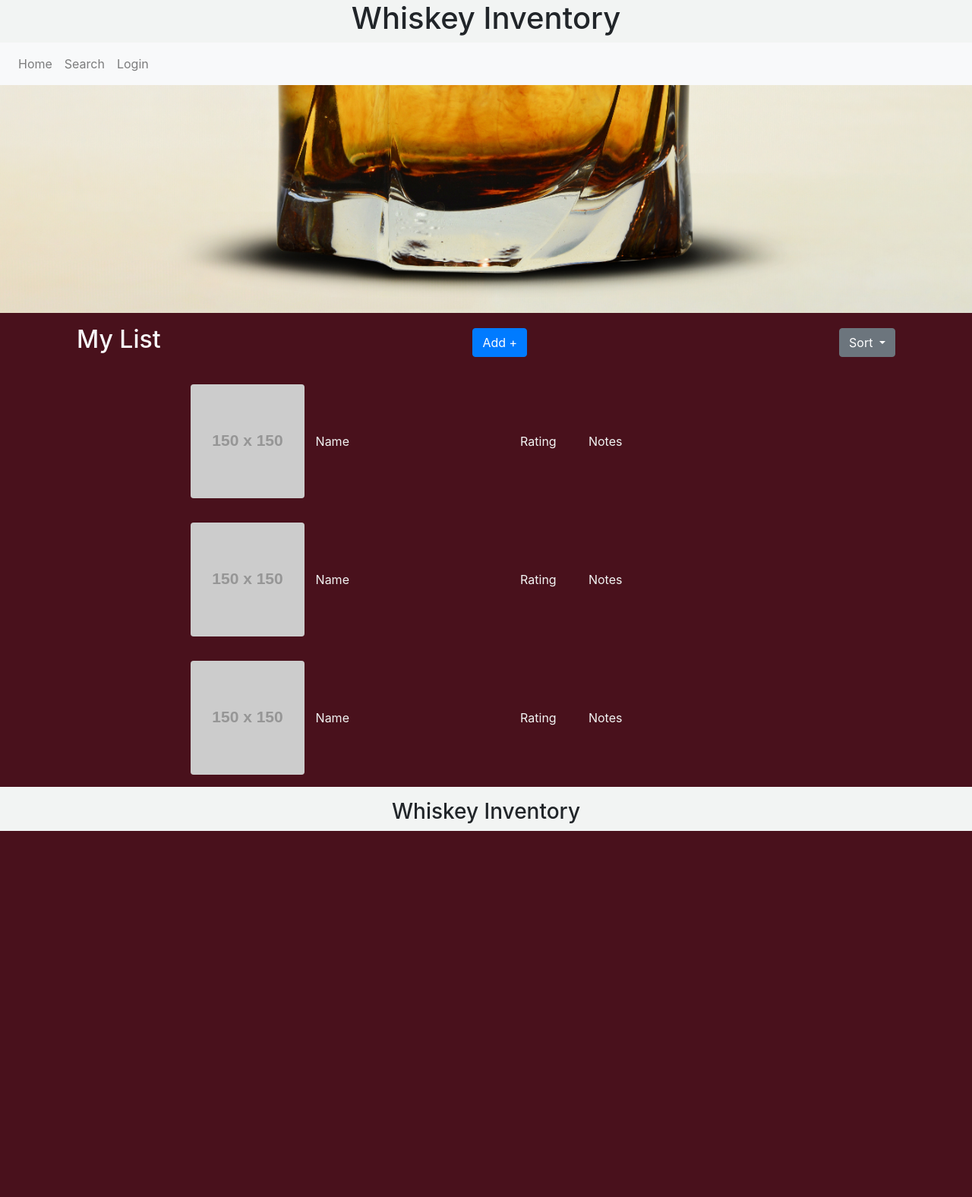
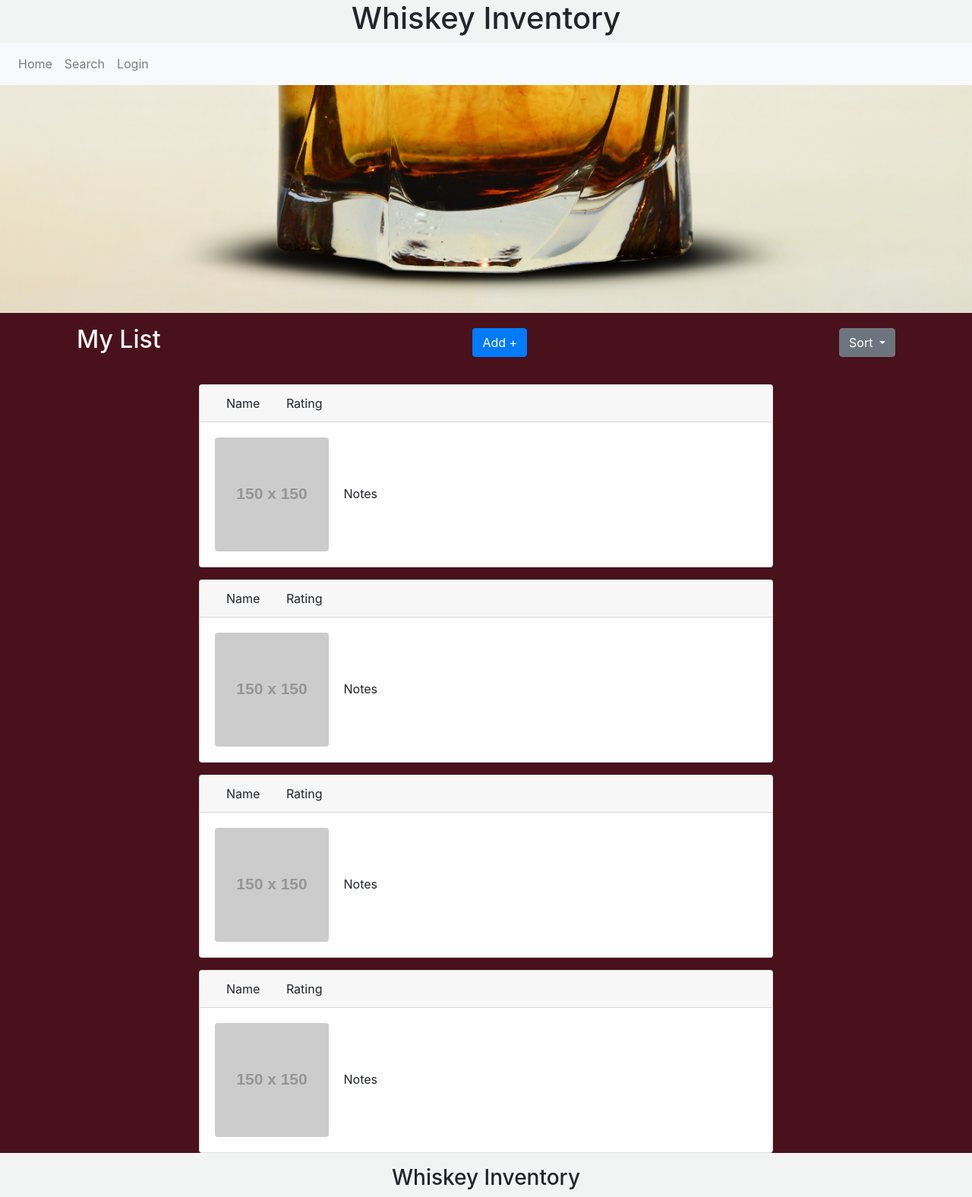
Before and after one commit to jpd61/project2-group8, a web app: file public/html/user.html in a window 1280 px wide. Shown: the whole page at 76% size. Before the commit the page ends 1094 px from the top, so only its background shows below. Run offline with its HTML, style and script files only (its server is not run), Linux system fonts and the light colour scheme; some libraries are stand-ins or nearby versions.

Commit message:
added cards to list section in user

```diff
--- a/public/html/login.html
+++ b/public/html/login.html
@@ -28,7 +28,6 @@
 
     <!-- Main -->
     <main class="p-3">
-        <div class="container">
         <div class="row justify-content-center">
             <div class="col-5">
                 <div class="card">
@@ -74,7 +73,6 @@
                 </div>
             </div>
         </div>
-        </div>
     </main>
 
     <!-- Footer -->
--- a/public/html/user.html
+++ b/public/html/user.html
@@ -35,7 +35,6 @@
                 <button type="button" class="btn btn-primary" data-toggle="modal" data-target="#exampleModal">
                     Add +
                 </button>
-
                 <!-- Modal -->
                 <div class="modal fade" id="exampleModal" tabindex="-1" role="dialog" aria-labelledby="exampleModalLabel" aria-hidden="true">
                     <div class="modal-dialog" role="document">
@@ -56,6 +55,7 @@
                     </div>
                     </div>
                 </div>
+                <!-- Sort Button -->
                 <div class="dropdown">
                     <button class="btn btn-secondary dropdown-toggle" type="button" id="dropdownMenuButton" data-toggle="dropdown" aria-haspopup="true" aria-expanded="false">
                     Sort
@@ -68,24 +68,62 @@
                 </div>
             </div>
             <!-- List -->
-            <ol class="container">
-                <li class="row align-items-center justify-content-center p-3">
-                    <img class="rounded" src="http://placehold.jp/150x150.png" alt="Featured 4">
+            <ol class="container ">
+                <li class="row justify-content-center m-3">
+                    <div class="col-md-9">
+                        <div class="card">
+                            <div class="card-header">
                                 <span class="col-3 ">Name</span>
                                 <span class="col-1">Rating</span>
+                            </div>
+                            <div class="card-body">
+                                <img class="rounded" src="http://placehold.jp/150x150.png" alt="Featured 4">
                                 <span class="col-3">Notes</span>
+                            </div>
+                        </div>
+                    </div>
                 </li>
-                <li class="row align-items-center justify-content-center p-3">
-                    <img class="rounded" src="http://placehold.jp/150x150.png" alt="Featured 4">
+                <li class="row justify-content-center m-3">
+                    <div class="col-md-9">
+                        <div class="card">
+                            <div class="card-header">
                                 <span class="col-3 ">Name</span>
                                 <span class="col-1">Rating</span>
+                            </div>
+                            <div class="card-body">
+                                <img class="rounded" src="http://placehold.jp/150x150.png" alt="Featured 4">
                                 <span class="col-3">Notes</span>
+                            </div>
+                        </div>
+                    </div>
                 </li>
-                <li class="row align-items-center justify-content-center p-3">
-                    <img class="rounded" src="http://placehold.jp/150x150.png" alt="Featured 4">
+                <li class="row justify-content-center m-3">
+                    <div class="col-md-9">
+                        <div class="card">
+                            <div class="card-header">
                                 <span class="col-3 ">Name</span>
                                 <span class="col-1">Rating</span>
+                            </div>
+                            <div class="card-body">
+                                <img class="rounded" src="http://placehold.jp/150x150.png" alt="Featured 4">
                                 <span class="col-3">Notes</span>
+                            </div>
+                        </div>
+                    </div>
+                </li>
+                <li class="row justify-content-center m-3">
+                    <div class="col-md-9">
+                        <div class="card">
+                            <div class="card-header">
+                                <span class="col-3 ">Name</span>
+                                <span class="col-1">Rating</span>
+                            </div>
+                            <div class="card-body">
+                                <img class="rounded" src="http://placehold.jp/150x150.png" alt="Featured 4">
+                                <span class="col-3">Notes</span>
+                            </div>
+                        </div>
+                    </div>
                 </li>
             </ol>
         </div>
--- a/public/style/style.css
+++ b/public/style/style.css
@@ -8,9 +8,9 @@ header {
 main {
     background-color: #49111C;
 }
-main span {
+/* main span {
     color: #F2F4F3;
-}
+} */
 
 .hero {
     max-height: 300px;
```
Lines whose indentation alone changed are shown as unchanged.
